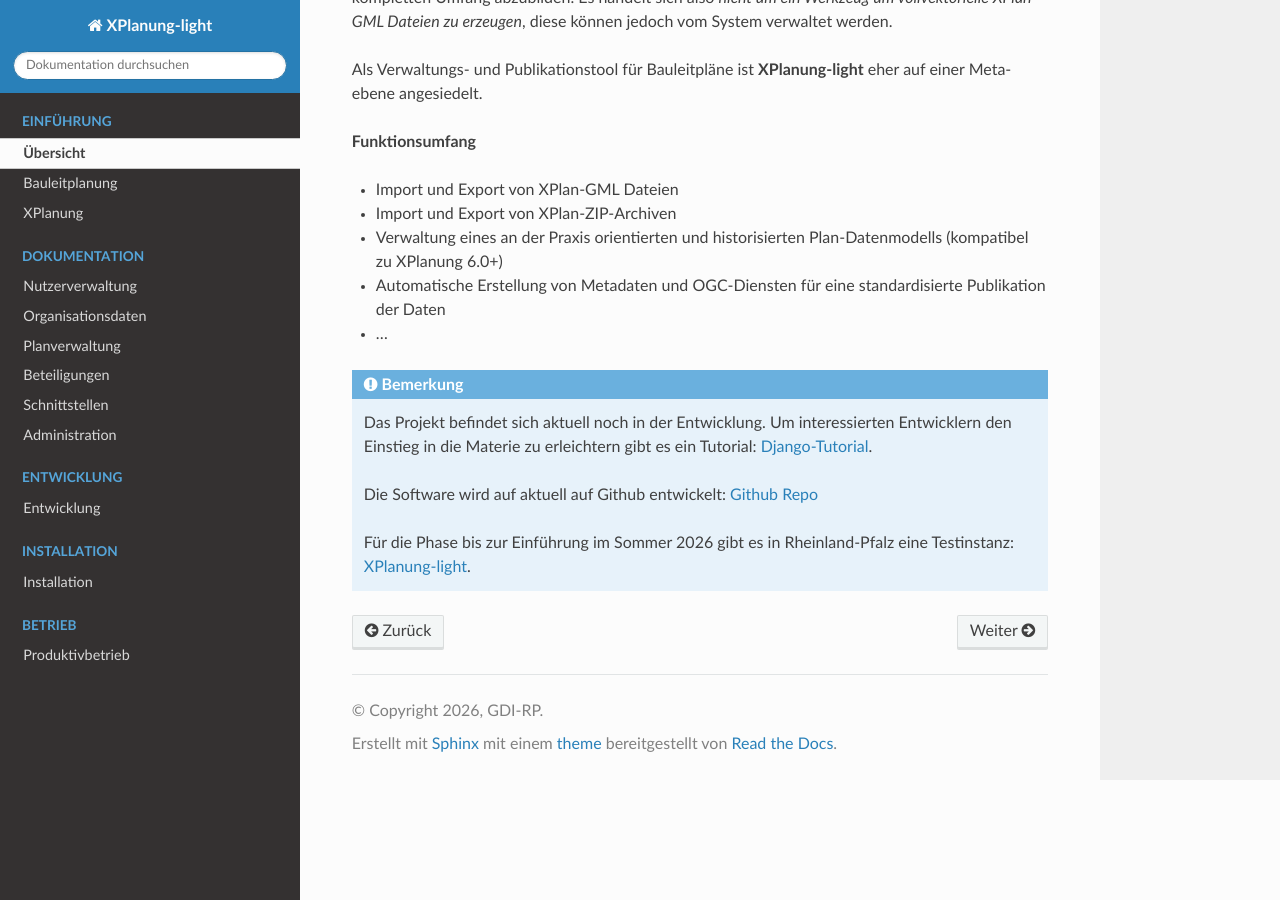
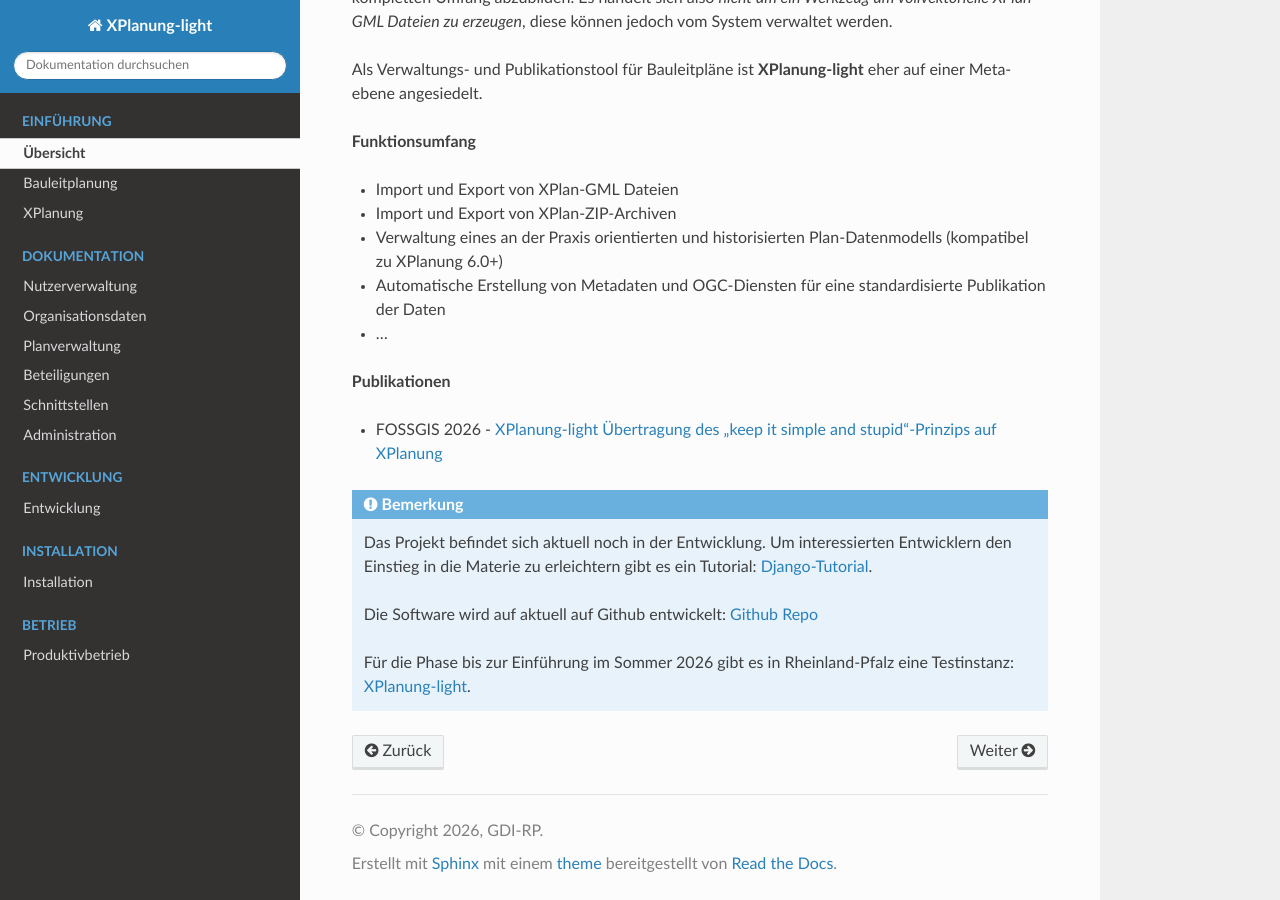
Before and after one commit to mrmap-community/xplanung_light, a Sphinx documentation site: the page built from docs/source/introduction/overview.rst, in a window 1280 px wide and 900 px high, scrolled down 1110 px. Built offline with Sphinx 7.4.7 and the Read the Docs theme 3.1.0, drawn with Linux system fonts in a browser that asks for light colours.

Commit message:
Link zum FOSSGIS Vortrag ergänzt

```diff
--- a/docs/source/introduction/overview.rst
+++ b/docs/source/introduction/overview.rst
@@ -55,6 +55,12 @@
 * Automatische Erstellung von Metadaten und OGC-Diensten für eine standardisierte Publikation der Daten
 * ...
 
+**Publikationen**
+
+* FOSSGIS 2026 - `XPlanung-light Übertragung des "keep it simple and stupid"-Prinzips auf XPlanung`_
+
+.. _XPlanung-light Übertragung des "keep it simple and stupid"-Prinzips auf XPlanung: https://media.ccc.de/v/fossgis2026-84232-xplanung-light-ubertragung-des-keep-it-simple-and-stupid-prinzips-auf-xplanung
+
 .. note::
 
    Das Projekt befindet sich aktuell noch in der Entwicklung. Um interessierten Entwicklern den Einstieg in die
```
